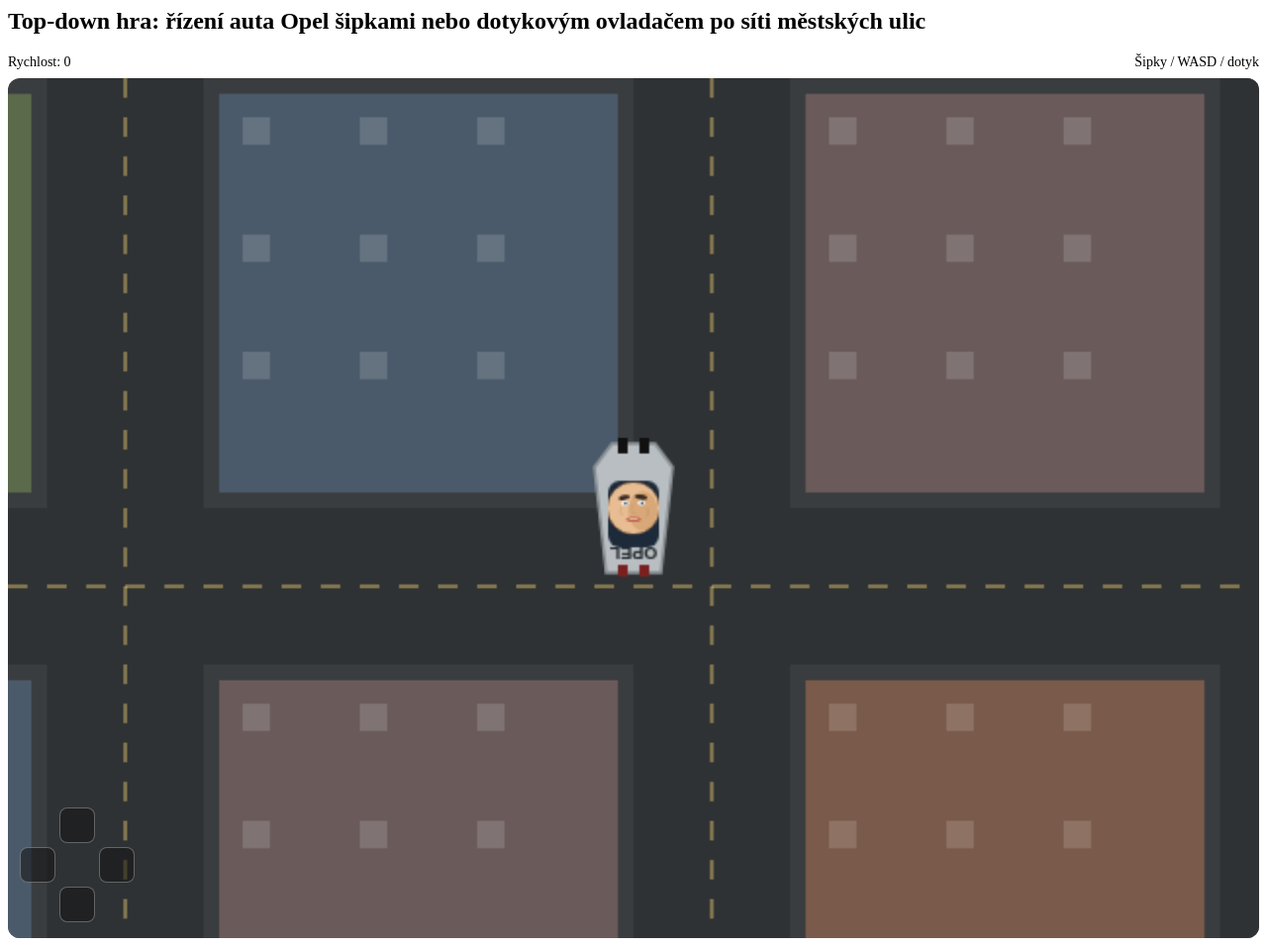
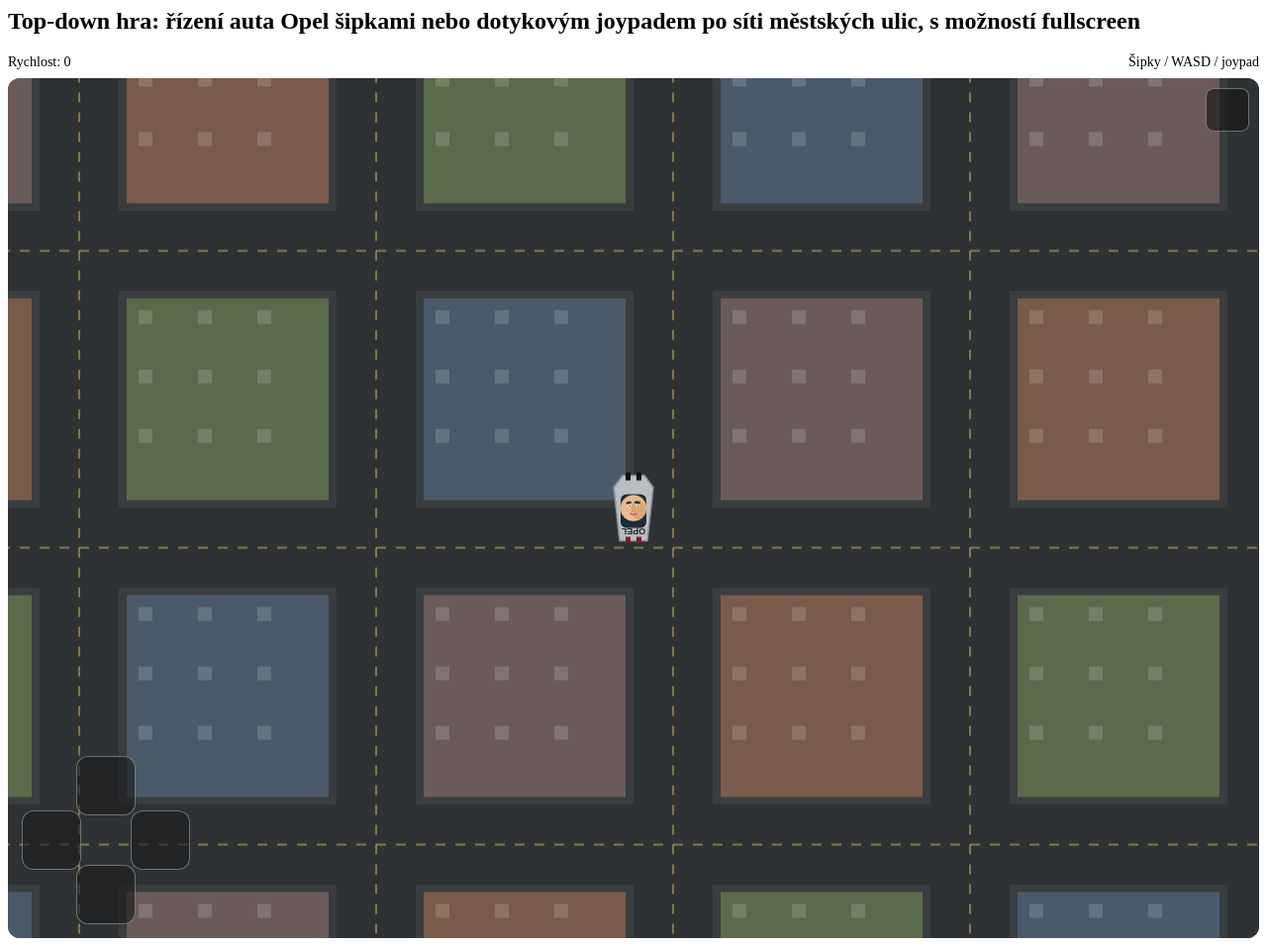
Before and after one commit to zvuq/Keanu-Opel-Driver, a plain HTML site: page index.html in a window 1280 px wide. Shown: the whole page at 99% size. Drawn offline with Linux system fonts and the light colour scheme.

Commit message:
index.html

```diff
--- a/index.html
+++ b/index.html
@@ -1,28 +1,60 @@
-<h2 class="sr-only">Top-down hra: řízení auta Opel šipkami nebo dotykovým ovladačem po síti městských ulic</h2>
+<h2 class="sr-only">Top-down hra: řízení auta Opel šipkami nebo dotykovým joypadem po síti městských ulic, s možností fullscreen</h2>
 <div style="display:flex; align-items:center; gap:16px; margin-bottom:8px; font-size:14px; color:var(--text-secondary);">
   <div>Rychlost: <span id="speedOut" style="font-weight:500; color:var(--text-primary);">0</span></div>
-  <div style="margin-left:auto;">Šipky / WASD / dotyk</div>
+  <div style="margin-left:auto;">Šipky / WASD / joypad</div>
 </div>
-<div style="position:relative; width:100%; border-radius:12px; overflow:hidden; border:0.5px solid var(--border);">
-  <canvas id="game" width="640" height="440" style="display:block; width:100%; background:#3a3d3f; touch-action:none;"></canvas>
-  <div style="position:absolute; left:12px; bottom:12px; width:120px; height:120px; display:grid; grid-template-columns:36px 36px 36px; grid-template-rows:36px 36px 36px; gap:4px; user-select:none;">
-    <div></div>
-    <button id="btnUp" style="grid-column:2; grid-row:1; border-radius:8px; border:0.5px solid rgba(255,255,255,0.3); background:rgba(20,20,20,0.55); color:#fff; font-size:16px; touch-action:none;"><i class="ti ti-chevron-up" aria-hidden="true"></i></button>
-    <div></div>
-    <button id="btnLeft" style="grid-column:1; grid-row:2; border-radius:8px; border:0.5px solid rgba(255,255,255,0.3); background:rgba(20,20,20,0.55); color:#fff; font-size:16px; touch-action:none;"><i class="ti ti-chevron-left" aria-hidden="true"></i></button>
-    <div></div>
-    <button id="btnRight" style="grid-column:3; grid-row:2; border-radius:8px; border:0.5px solid rgba(255,255,255,0.3); background:rgba(20,20,20,0.55); color:#fff; font-size:16px; touch-action:none;"><i class="ti ti-chevron-right" aria-hidden="true"></i></button>
-    <div></div>
-    <button id="btnDown" style="grid-column:2; grid-row:3; border-radius:8px; border:0.5px solid rgba(255,255,255,0.3); background:rgba(20,20,20,0.55); color:#fff; font-size:16px; touch-action:none;"><i class="ti ti-chevron-down" aria-hidden="true"></i></button>
-    <div></div>
+<div id="wrapper" style="position:relative; width:100%; height:0; padding-bottom:68.75%; border-radius:12px; overflow:hidden; border:0.5px solid var(--border); background:#3a3d3f;">
+  <canvas id="game" style="position:absolute; inset:0; width:100%; height:100%; display:block; touch-action:none;"></canvas>
+  <button id="btnFull" aria-label="Fullscreen" style="position:absolute; top:10px; right:10px; width:44px; height:44px; border-radius:8px; border:0.5px solid rgba(255,255,255,0.35); background:rgba(20,20,20,0.6); color:#fff; font-size:20px; display:flex; align-items:center; justify-content:center;"><i class="ti ti-maximize" id="fullIcon" aria-hidden="true"></i></button>
+  <div style="position:absolute; left:14px; bottom:14px; width:170px; height:170px; user-select:none;">
+    <button id="btnUp" style="position:absolute; left:55px; top:0; width:60px; height:60px; border-radius:12px; border:0.5px solid rgba(255,255,255,0.35); background:rgba(30,30,32,0.65); color:#fff; font-size:26px; touch-action:none;"><i class="ti ti-chevron-up" aria-hidden="true"></i></button>
+    <button id="btnLeft" style="position:absolute; left:0; top:55px; width:60px; height:60px; border-radius:12px; border:0.5px solid rgba(255,255,255,0.35); background:rgba(30,30,32,0.65); color:#fff; font-size:26px; touch-action:none;"><i class="ti ti-chevron-left" aria-hidden="true"></i></button>
+    <button id="btnDown" style="position:absolute; left:55px; top:110px; width:60px; height:60px; border-radius:12px; border:0.5px solid rgba(255,255,255,0.35); background:rgba(30,30,32,0.65); color:#fff; font-size:26px; touch-action:none;"><i class="ti ti-chevron-down" aria-hidden="true"></i></button>
+    <button id="btnRight" style="position:absolute; left:110px; top:55px; width:60px; height:60px; border-radius:12px; border:0.5px solid rgba(255,255,255,0.35); background:rgba(30,30,32,0.65); color:#fff; font-size:26px; touch-action:none;"><i class="ti ti-chevron-right" aria-hidden="true"></i></button>
   </div>
 </div>
 <script>
 (function(){
+const wrapper = document.getElementById('wrapper');
 const canvas = document.getElementById('game');
 const ctx = canvas.getContext('2d');
-const W = 640, H = 440;
+let W = 640, H = 440;
 const world = {size: 2400, block: 300, road: 80};
+
+function resizeCanvas(){
+  const rect = wrapper.getBoundingClientRect();
+  W = Math.max(200, Math.round(rect.width));
+  H = Math.max(150, Math.round(rect.height));
+  canvas.width = W;
+  canvas.height = H;
+}
+window.addEventListener('resize', resizeCanvas);
+resizeCanvas();
+
+const btnFull = document.getElementById('btnFull');
+const fullIcon = document.getElementById('fullIcon');
+btnFull.addEventListener('click', () => {
+  if(!document.fullscreenElement){
+    (wrapper.requestFullscreen || wrapper.webkitRequestFullscreen || function(){}).call(wrapper);
+  } else {
+    (document.exitFullscreen || document.webkitExitFullscreen || function(){}).call(document);
+  }
+});
+document.addEventListener('fullscreenchange', () => {
+  const isFull = !!document.fullscreenElement;
+  if(isFull){
+    wrapper.style.paddingBottom = '0';
+    wrapper.style.height = '100vh';
+    wrapper.style.borderRadius = '0';
+    fullIcon.className = 'ti ti-minimize';
+  } else {
+    wrapper.style.height = '0';
+    wrapper.style.paddingBottom = '68.75%';
+    wrapper.style.borderRadius = '12px';
+    fullIcon.className = 'ti ti-maximize';
+  }
+  setTimeout(resizeCanvas, 50);
+});
 
 function isOnRoad(x,y){
   const b = world.block, r = world.road;
```
